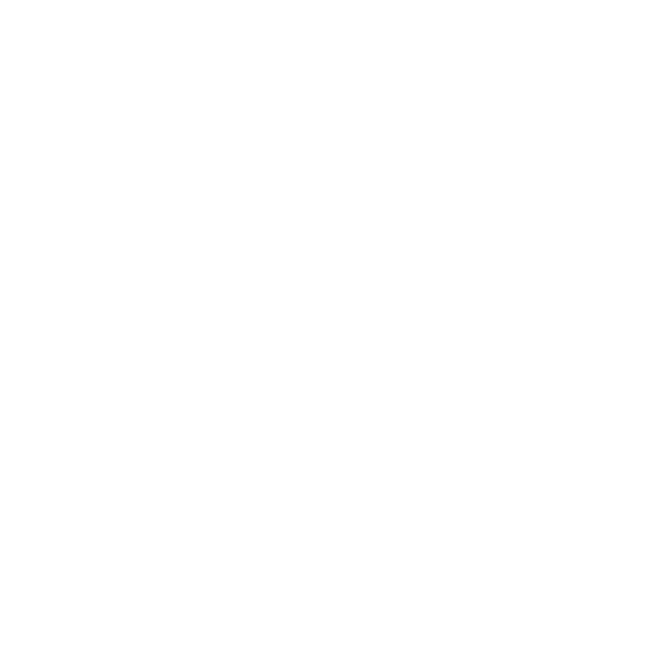
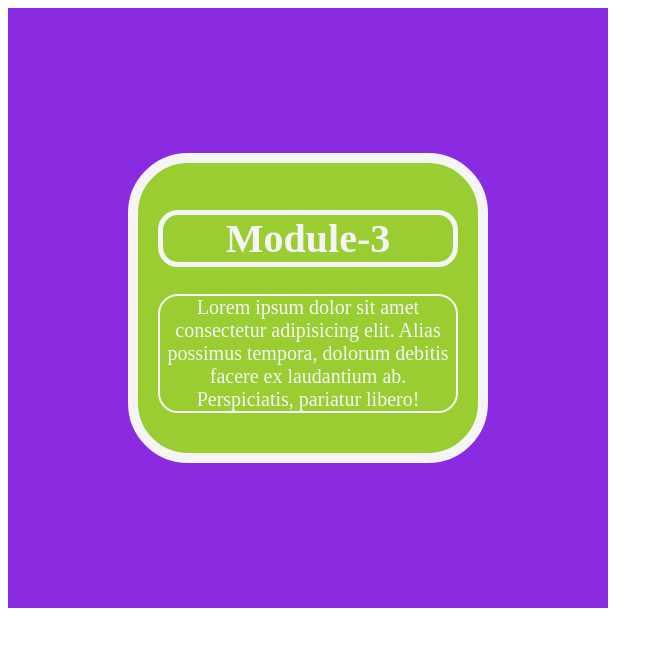
Before and after one commit to Rasc3ta/module_3, a plain HTML site: page index.html in a window 1280 px wide. Shown: the whole page, without its empty margins (0-663 px from the left). Drawn offline with Linux system fonts and the light colour scheme.

Commit message:
test add :- 1:

```diff
--- a/index.html
+++ b/index.html
@@ -4,8 +4,14 @@
     <meta charset="UTF-8">
     <meta name="viewport" content="width=device-width, initial-scale=1.0">
     <title>module 3</title>
+    <link rel="stylesheet" href="style.css">
 </head>
 <body>
-
+    <div class="bg_wrapper">
+        <div class="wrapper">
+            <h1>Module-3</h1>
+            <p>Lorem ipsum dolor sit amet consectetur adipisicing elit. Alias possimus tempora, dolorum debitis facere ex laudantium ab. Perspiciatis, pariatur libero!</p>
+        </div>
+    </div>
 </body>
 </html>
--- /dev/null
+++ b/style.css
@@ -0,0 +1,27 @@
+.bg_wrapper {
+    height: 600px;
+    width: 600px;
+    background-color: blueviolet;
+    display: flex;
+    align-items: center;
+    justify-content: center;
+}
+
+.wrapper {
+    text-align: center;
+    /* height: 50%; */
+    width: 50%;
+    font-size: 1.25em;
+    background-color: yellowgreen;
+    padding: 1em;
+    border-radius: 3em;
+    border: .5em solid  whitesmoke;
+}
+h1, p {
+    border-radius: 1em;
+    color: whitesmoke;
+    border: .125em solid  whitesmoke;
+}
+h1 {
+    border-radius: .5em;
+}
```
